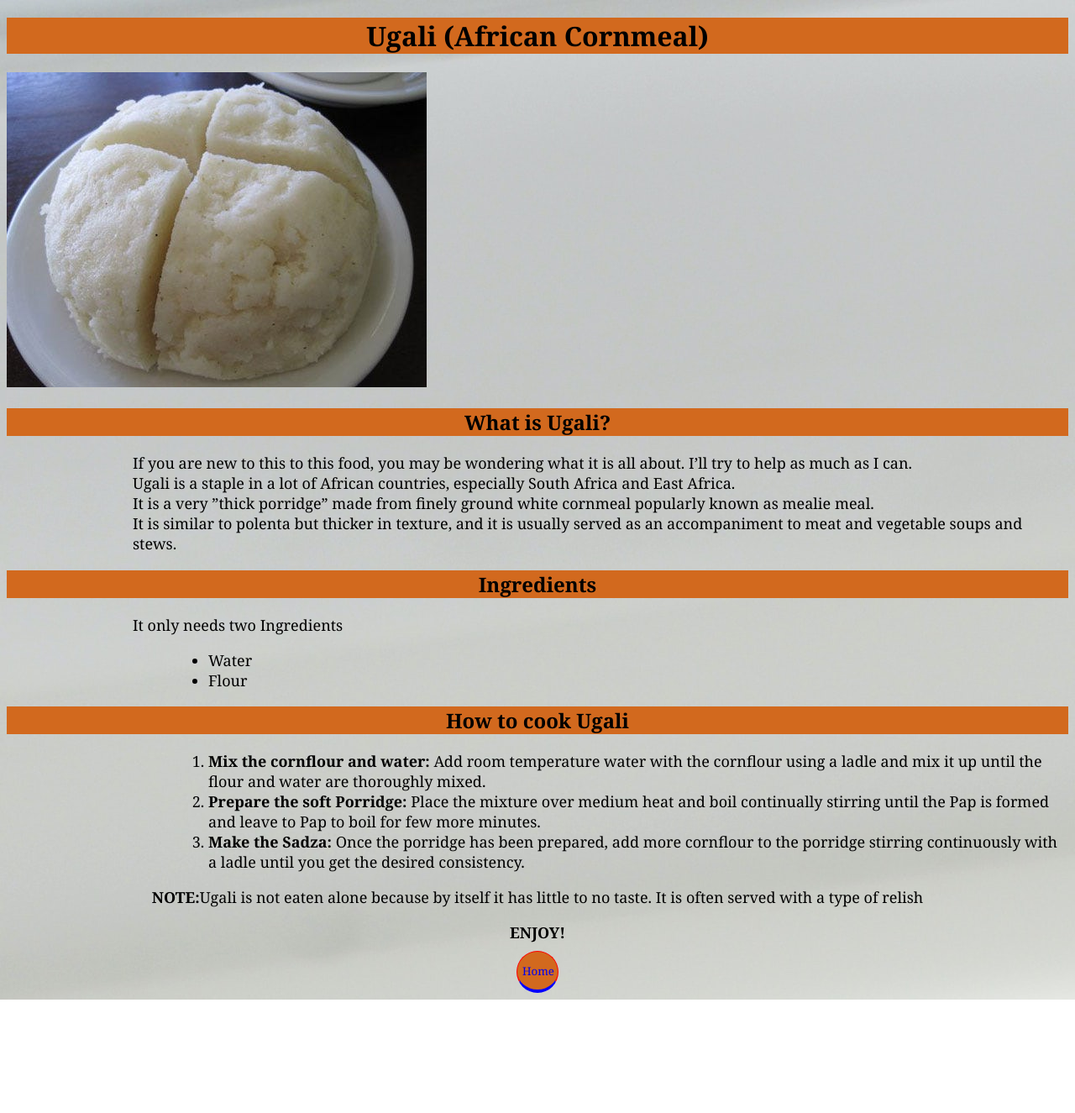
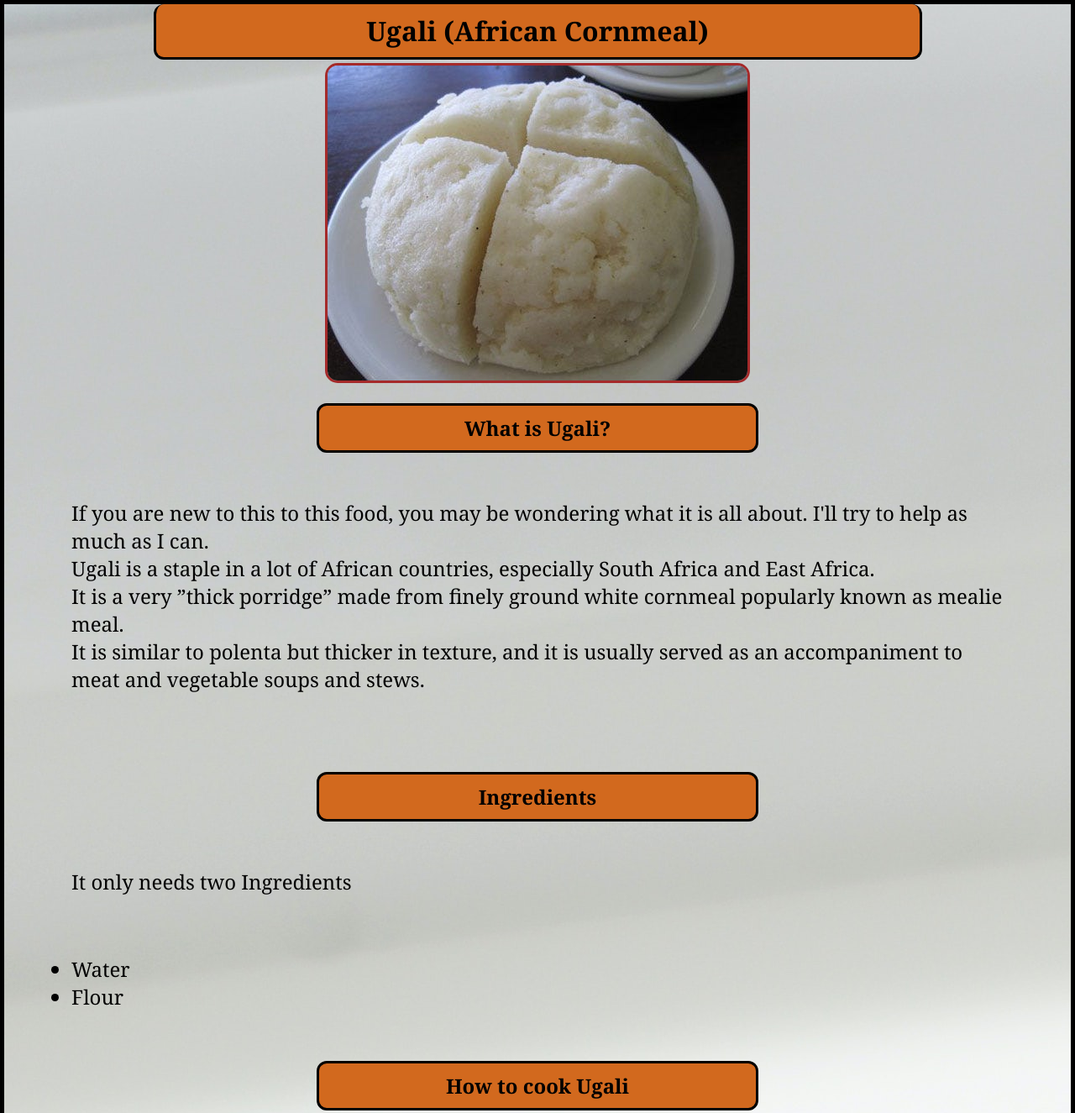
Before and after one commit to Stranger-e/odin-recipes, a plain HTML site: page recipes/ugali/ugali.html in a window 1280 px wide. Shown: the top 1325 px of the page at 84% size. Before the commit the page ends 1190 px from the top, so only its background shows below. Drawn offline with Linux system fonts and the light colour scheme.

Commit message:
add more visually attractivestyle to the ugali page

```diff
--- a/recipes/pilau/styles.css
+++ b/recipes/pilau/styles.css
@@ -3,15 +3,18 @@ h1 {
     text-align: center;
     color: black;
     padding: 18px;
+    height: 100%;
+    width: 100%;
 }
 
 body {
     background-image: url(../../recipes/img/cook.jpg);
     max-width: 100%;
     display: flex;
-    flex-direction: column;
-    justify-content: space-between;
+    flex-direction: row;
     gap: 5px;
+    flex-wrap: wrap;
+    flex: 1;
 }
 
 a {
@@ -47,8 +50,8 @@ h2 {
 }
 
 img {
-    margin-left: auto;
-    display: flex;
+    max-width: 100%;
+    max-height: 100%;
 }
 
 p {
@@ -59,7 +62,7 @@ p {
 div {
     background: #6C5F5B;
     height: auto;
-    width: 50%;
+    width: 49%;
     border: 3px solid black;
     border-radius: 5px;
 }
@@ -68,15 +71,13 @@ div {
     background-image: url(../img/pilau.jpg);
     height: 300px;
     width: 400px;
-    margin: auto;
 }
 
 .description {
-    align-self: flex-start;
-    max-width: 70%;
+    height: 300px;
+    width: 50%;
 }
 
 .ingredients {
     max-width: 68%;
-    align-self: flex-end;
 }
--- a/recipes/ugali/styles.css
+++ b/recipes/ugali/styles.css
@@ -2,30 +2,77 @@
     font-family: Cambria, Cochin, Georgia, Times, 'Times New Roman', serif;
 }
 
-h1,
+h1 {
+    background-color: chocolate;
+    text-align: center;
+    margin: 0 10px;
+    padding: 10px;
+    border: 3px solid black;
+    border-radius: 12px;
+    border-top: 0;
+    width: 70%;
+    align-self: center;
+}
+
+
 h2 {
     background-color: chocolate;
     text-align: center;
+    margin: 0 10px;
+    padding: 10px;
+    border: 3px solid black;
+    border-radius: 12px;
+    width: 500px;
+    align-self: center;
 }
 
 body {
     background-image: url(../img/cook.jpg);
+    border: 5px solid black;
+    padding: 0;
+    margin: 0;
+    display: flex;
+    flex-direction: column;
+    gap: 4px;
+}
+
+div {
+    background-color: transparent;
+     display: flex;
+    flex-direction: column;
+    gap: 5px;
+    padding: 20px;
+}
+
+
+img {
+    display: flex;
+    width: 500px;
+    height: auto;
+    border: 3px solid brown;
+    align-self: center;
+    border-radius: 15px;
 }
 
 .note {
     text-align: center;
     margin-bottom: 10px;
     margin-left: 0;
+    font-style: italic;
+    font-size: 20px;
 }
 
 p {
-    margin-left: 150px;
-    font-size: large;
+    font-size: x-large;
+    background-color: transparent;
+    padding: 50px;
+    margin: 0 10px;
+    border-radius: 12px;
 }
 
 li {
-    margin-left: 200px;
-    font-size: large;
+    margin-left: 20px;
+    font-size: x-large;
 }
 
 .enjoy {
@@ -36,20 +83,23 @@ li {
 
 button {
     display: block;
-    height: 50px;
-    width: 50px;
-    border-radius: 100%;
+    height: 40px;
+    width: 100px;
+    border-radius: 12px;
     border: 1px solid red;
     background-color: chocolate;
     margin: auto;
     border-bottom: 4px solid blue;
+    margin-bottom: 5px;
 }
 
 button:hover {
-    background-color: red;
+    background-color: blue;
 }
 
 
 a {
     text-decoration: none;
+    color: white;
+    font-size: x-large;
 }
--- a/recipes/ugali/ugali.html
+++ b/recipes/ugali/ugali.html
@@ -9,27 +9,33 @@
 <body>
     <h1>Ugali (African Cornmeal)</h1>
     <img src="../img/ugali.jpg" alt="Picture of ugali">
+    <div class="intro">
         <h2>What is Ugali?</h2>
         <p>
-        If you are new to this to this food, you may be wondering what it is all about. I’ll try to help as much as I can. <br>
+            If you are new to this to this food, you may be wondering what it is all about. I'll try to help as much as I can. <br>
 
             Ugali is a staple in a lot of African countries, especially South Africa and East Africa.<br>
 
             It is a very ”thick porridge” made from finely ground white cornmeal popularly known as mealie meal.<br> It is similar to polenta but thicker in texture, and it is usually served as an accompaniment to meat and vegetable soups and stews.
         </p>
+    </div>
+    <div class="ingredients">
         <h2>Ingredients</h2>
         <p>It only needs two Ingredients</p>
         <ul>
             <li>Water</li>
             <li>Flour</li>
         </ul>
+    </div>
+    <div class="cook">
         <h2>How to cook Ugali</h2>
         <ol>
             <li><strong>Mix the cornflour and water:</strong> Add room temperature water with the cornflour using a ladle and mix it up until the flour and water are thoroughly mixed.</li>
             <li><strong>Prepare the soft Porridge:</strong> Place the mixture over medium heat and boil continually stirring until the Pap is formed and leave to Pap to boil for few more minutes.</li>
             <li><strong>Make the Sadza:</strong> Once the porridge has been prepared, add more cornflour to the porridge stirring continuously with a ladle until you get the desired consistency. </li>
         </ol>
-    <p class="note"><strong>NOTE:</strong>Ugali is not eaten alone because by itself it has little to no taste. It is often served with a type of relish</p>
+    </div>
+    <p class="note"><strong>NOTE:</strong>Ugali is not eaten alone because by itself it has little to no taste. It is often served with a type of relish.</p>
     <p class="enjoy"><strong>ENJOY!</strong></p>
     <button><a href="../../index.html">Home</a></button>
 </body>
```
Lines whose indentation alone changed are shown as unchanged.
